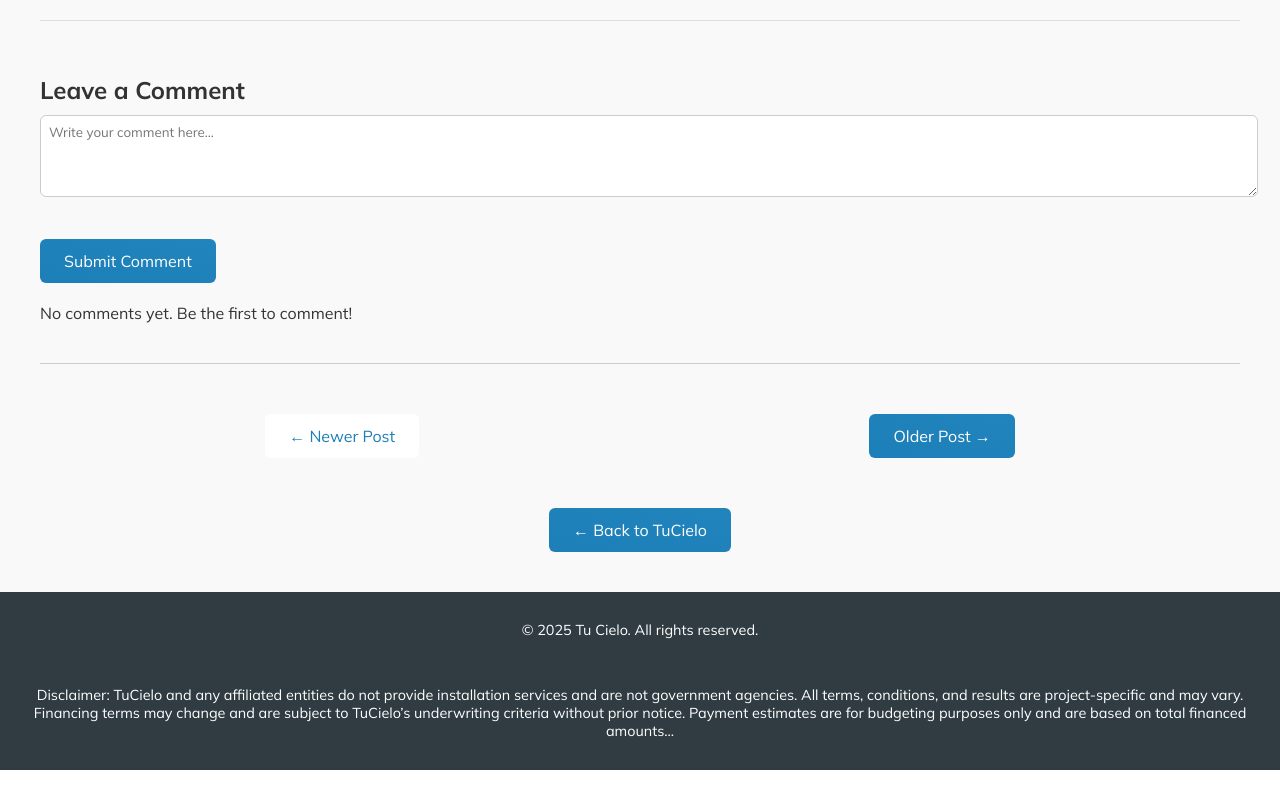
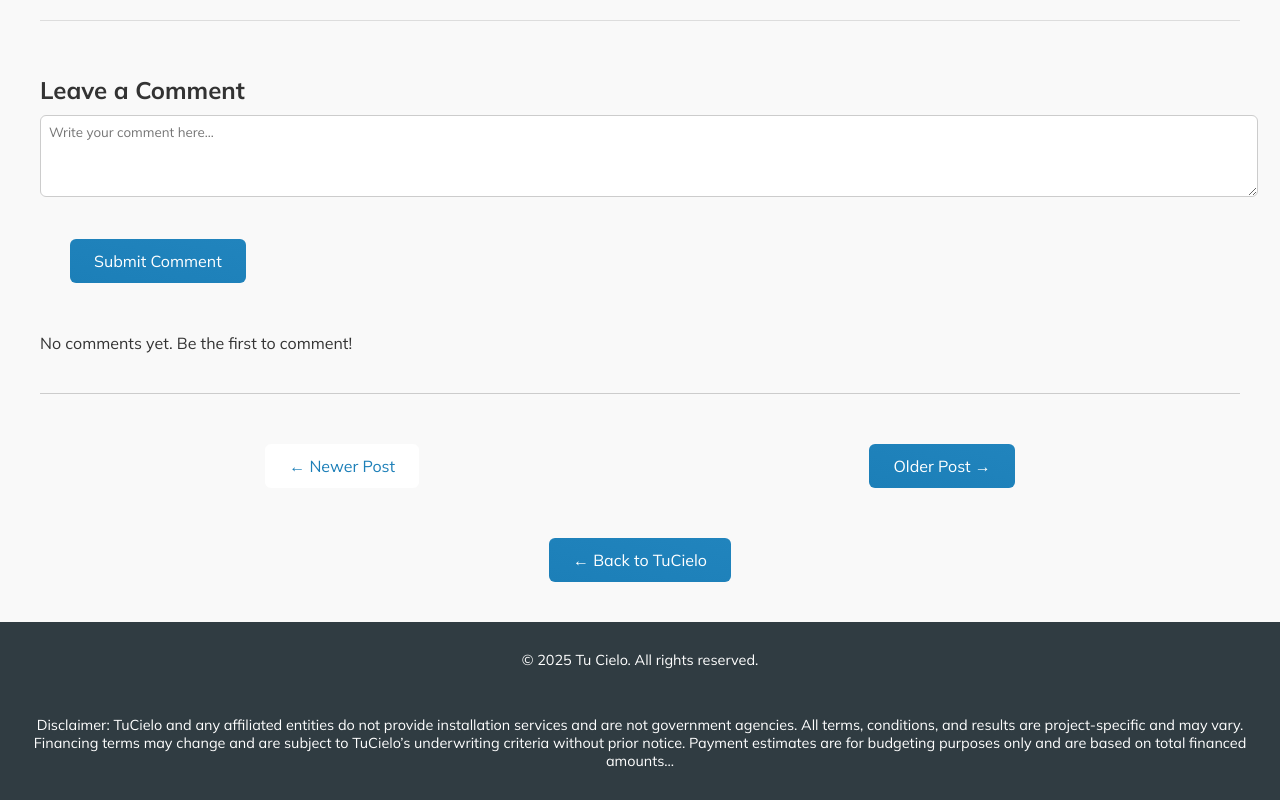
Before and after one commit to MetaCapFin/tu-cielo-site, a React (Create React App) app: page /blogposts in a window 1280 px wide. Shown: the part 3244-4044 px from the top of the page. Before the commit the page ends 4014 px from the top, so only its background shows below. Built offline with nearby package versions, Linux system fonts and the light colour scheme.

Commit message:
Update blogposts.css

```diff
--- a/src/blogposts.css
+++ b/src/blogposts.css
@@ -97,7 +97,7 @@
 
 .cta-button {
   display: inline-block;
-  margin: 30px auto 0 auto;
+  margin: 30px;
   background: linear-gradient(to bottom left, #2184BD, #1C7FB8);
   color: white;
   padding: 12px 24px;
```
